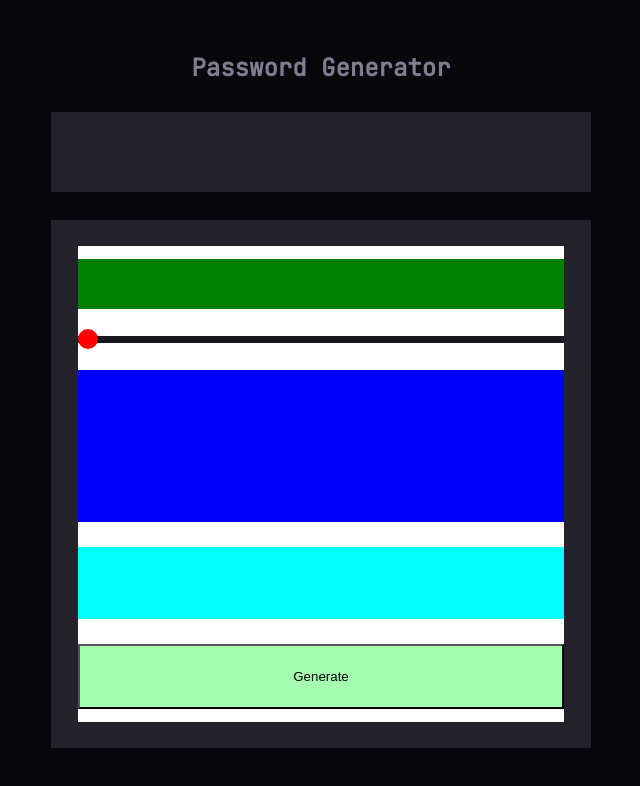
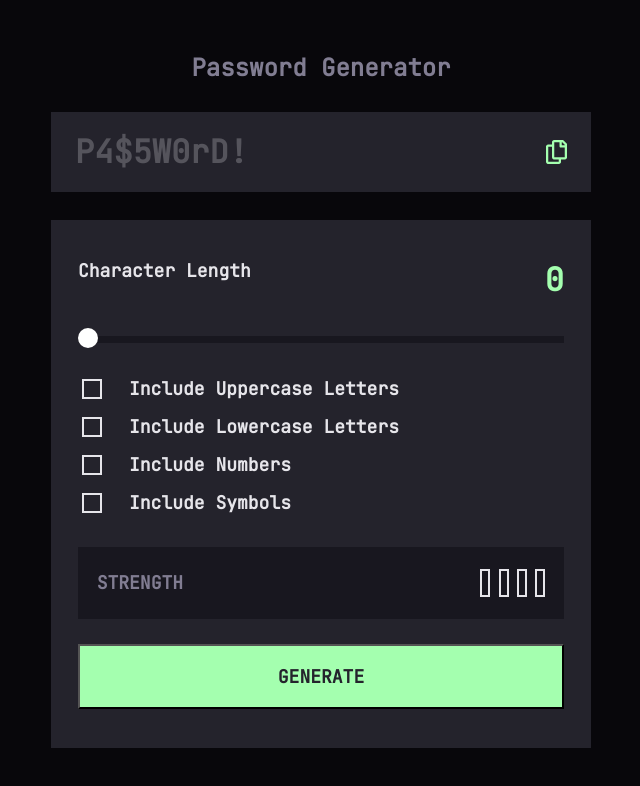
Before and after one commit to LashaGogli/Password-Generator, a plain HTML site: page index.html in a window 1280 px wide. Shown: the whole page, without its empty margins (319-959 px from the left). Drawn offline with Linux system fonts and the light colour scheme.

Commit message:
Visual Done

```diff
--- a/index.html
+++ b/index.html
@@ -1,5 +1,6 @@
 <!DOCTYPE html>
 <html lang="en">
+
 <head>
     <meta charset="UTF-8">
     <meta http-equiv="X-UA-Compatible" content="IE=edge">
@@ -8,17 +9,38 @@
     <link rel="stylesheet" href="./style.css">
     <title>Document</title>
 </head>
+
 <body>
     <div class="container">
         <h1>Password Generator</h1>
-        <div class="passwordDiv"></div>
+        <div class="passwordDiv">
+            <p class="defaultpassword">P4$5W0rD!</p>
+            <img src="./Shape.png" alt="">
+        </div>
         <div class="mainContainerDiv">
             <div class="insidemaincontainer">
-                <div class="charachterlengthDiv"></div>
+                <div class="charachterlengthDiv">
+                    <p class="lengthP">Character Length</p>
+                    <span class="span0">0</span>
+                </div>
                 <input type="range" min="0" max="20" value="0">
-                <div class="includeDiv"></div>
-                <div class="stregthDiv"></div>
-                <button>Generate</button>
+                <div class="includeDiv">
+                    <div class="chekboxdivs"><input type="checkbox"><span class="checkboxspans"> Include Uppercase Letters</span></div>
+                    <div class="chekboxdivs"><input type="checkbox"><span class="checkboxspans"> Include Lowercase Letters</span></div>
+                    <div class="chekboxdivs"><input type="checkbox"><span class="checkboxspans"> Include Numbers</span></div>
+                    <div class="chekboxdivs"><input type="checkbox"><span class="checkboxspans"> Include Symbols</span></div>
+                </div>
+
+                <div class="stregthDiv">
+                    <p class="strengthP">STRENGTH</p>
+                    <div class="shinyDivs">
+                        <div class="insideshinyDivs"></div>
+                        <div class="insideshinyDivs"></div>
+                        <div class="insideshinyDivs"></div>
+                        <div class="insideshinyDivs"></div>
+                    </div>
+                </div>
+                <button>GENERATE</button>
             </div>
         </div>
 
@@ -30,4 +52,5 @@
 
     <script src="./main.js"></script>
 </body>
+
 </html>
--- a/style.css
+++ b/style.css
@@ -31,6 +31,10 @@ h1 {
     width: 100%;
     height: 80px;
     background-color: #24232C;
+    display: flex;
+    justify-content: space-around;
+    align-items: center;
+    gap: 250px;
 }
 
 .mainContainerDiv {
@@ -46,7 +50,7 @@ h1 {
 .insidemaincontainer {
     width: 90%;
     height: 90%;
-    background-color: white;
+    background-color: 24232C;
     display: flex;
     justify-content: space-around;
     flex-direction: column;
@@ -56,7 +60,9 @@ h1 {
 .charachterlengthDiv {
     width: 100%;
     height: 50px;
-    background-color: green;
+    background-color: #24232C;
+    display: flex;
+    justify-content: space-between;
 }
 
 input[type='range'] {
@@ -74,23 +80,149 @@ input[type='range']::-webkit-slider-thumb {
     width: 20px;
     height: 20px;
     -webkit-appearance: none;
-    background: red;
+    background: white;
     border-radius: 50%;
-    margin-top: -6px;
+    margin-top: -7px;
+    cursor: pointer;
 
 }
-.includeDiv{
+
+.includeDiv {
     width: 100%;
     height: 152px;
-    background-color: blue;
+    background-color: #24232C;
+    display: flex;
+    justify-content: space-around;
+    flex-direction: column;
+    align-items: baseline;
 }
-.stregthDiv{
+
+.stregthDiv {
     width: 100%;
     height: 72px;
-    background-color: aqua;
+    background-color: #18171F;
+    display: flex;
+    justify-content: space-around;
+    align-items: center;
+    gap: 260px;
 }
-button{
+
+button {
     width: 100%;
     height: 65px;
     background-color: #A4FFAF;
+    font-family: 'JetBrains Mono';
+    font-style: normal;
+    font-weight: 700;
+    font-size: 18px;
+    line-height: 24px;
+    color: #24232C;
+    cursor: pointer;
 }
+
+.lengthP {
+    height: 24px;
+    font-family: 'JetBrains Mono';
+    font-style: normal;
+    font-weight: 700;
+    font-size: 18px;
+    line-height: 24px;
+    color: #E6E5EA;
+}
+
+.span0 {
+    font-family: 'JetBrains Mono';
+    font-style: normal;
+    font-weight: 700;
+    font-size: 32px;
+    line-height: 42px;
+    text-align: right;
+    color: #A4FFAF;
+}
+
+.strengthP {
+    height: 24px;
+    font-family: 'JetBrains Mono';
+    font-style: normal;
+    font-weight: 700;
+    font-size: 18px;
+    line-height: 24px;
+    color: #817D92;
+
+}
+
+.shinyDivs {
+    width: 65px;
+    height: 28px;
+    background-color: 18171F;
+    display: flex;
+    justify-content: space-between;
+}
+
+.insideshinyDivs {
+    width: 10px;
+    height: 100%;
+    border: 2px solid #E6E5EA;
+    background-color: #18171F;
+}
+
+input[type="checkbox"] {
+    appearance: none;
+    -webkit-appearance: none;
+    -moz-appearance: none;
+    height: 20px;
+    width: 20px;
+    border: 2px solid #E6E5EA;
+    /* outline: none; */
+    cursor: pointer;
+    position: relative;
+
+}
+
+input[type="checkbox"]:checked::before {
+    content: '\2713';
+    display: block;
+    height: 20px;
+    width: 20px;
+    text-align: center;
+    line-height: 20px;
+    color: #18171F;
+    background-color: #A4FFAF;
+    position: absolute;
+    top: 50%;
+    left: 50%;
+    transform: translate(-50%, -50%);
+    font-size: 20px !important;
+    font-family: 'JetBrains Mono';
+    font-weight: bold;
+
+
+}
+
+.chekboxdivs {
+    display: flex;
+    align-items: center;
+}
+
+.checkboxspans {
+    height: 24px;
+    font-family: 'JetBrains Mono';
+    font-style: normal;
+    font-weight: 700;
+    font-size: 18px;
+    line-height: 24px;
+    color: #E6E5EA;
+    margin-left: 24px;
+}
+
+.defaultpassword {
+    height: 42px;
+    font-family: 'JetBrains Mono';
+    font-style: normal;
+    font-weight: 700;
+    font-size: 32px;
+    line-height: 42px;
+    color: #E6E5EA;
+    mix-blend-mode: normal;
+    opacity: 0.25;
+}
```
Also changed, not shown: Shape.png (added).
